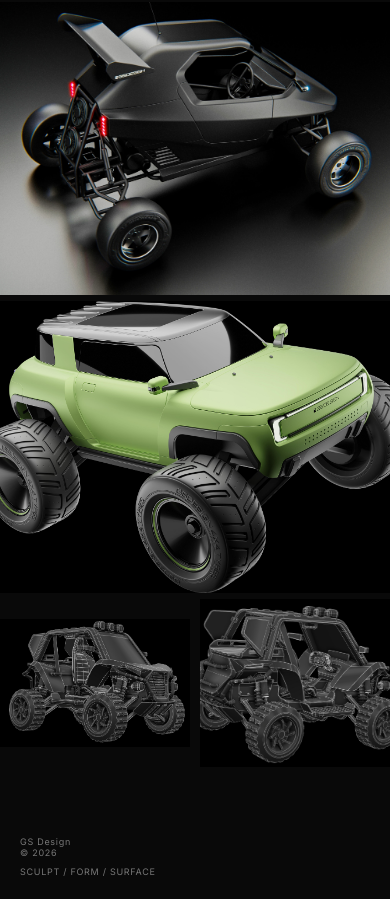
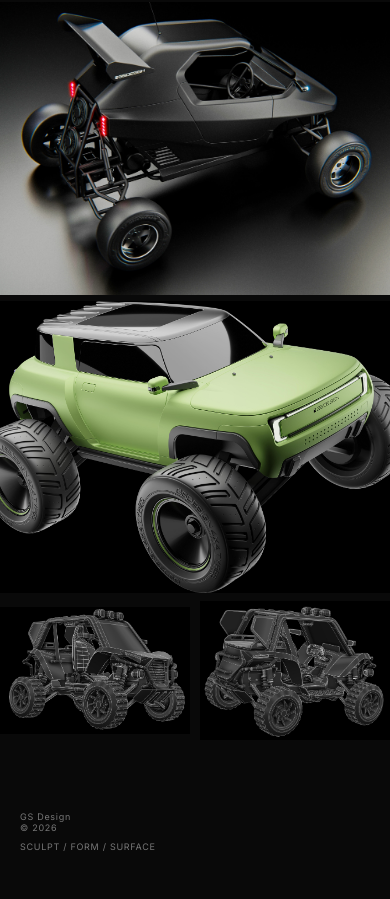
Before and after one commit to GSDesignGeri/Portfolio, a plain HTML site: page index.html in a window 390 px wide. Shown: the part 6468-7367 px from the top of the page. After the commit the page ends 7342 px from the top, so only its background shows below. Drawn offline with Linux system fonts and the light colour scheme.

Commit message:
Make RTV gallery row equal and show full images

```diff
--- a/styles.css
+++ b/styles.css
@@ -55,10 +55,11 @@
 
 .mosaic-gallery-bottom {
   grid-column: 1 / -1;
+  width: 100%;
   display: grid;
-  grid-template-columns: repeat(2, minmax(0, 1fr));
+  grid-template-columns: minmax(0, 1fr) minmax(0, 1fr);
   gap: 10px;
-  height: clamp(168px, 19.2vw, 420px);
+  height: clamp(280px, 32vw, 560px);
 }
 
 .mosaic-gallery-bottom a {
@@ -73,7 +74,7 @@
   display: block;
   width: 100%;
   height: 100%;
-  object-fit: cover;
+  object-fit: contain;
   object-position: center;
   transition: transform 0.6s cubic-bezier(.2,.7,.2,1);
 }
@@ -92,6 +93,15 @@
     gap: 6px;
   }
 
+  .mosaic-gallery-bottom {
+    grid-template-columns: 1fr 1fr;
+    height: auto;
+  }
+
+  .mosaic-gallery-bottom a {
+    aspect-ratio: 3 / 4;
+  }
+
   .mosaic-gallery a {
     grid-column: auto !important;
     grid-row: auto !important;
```
